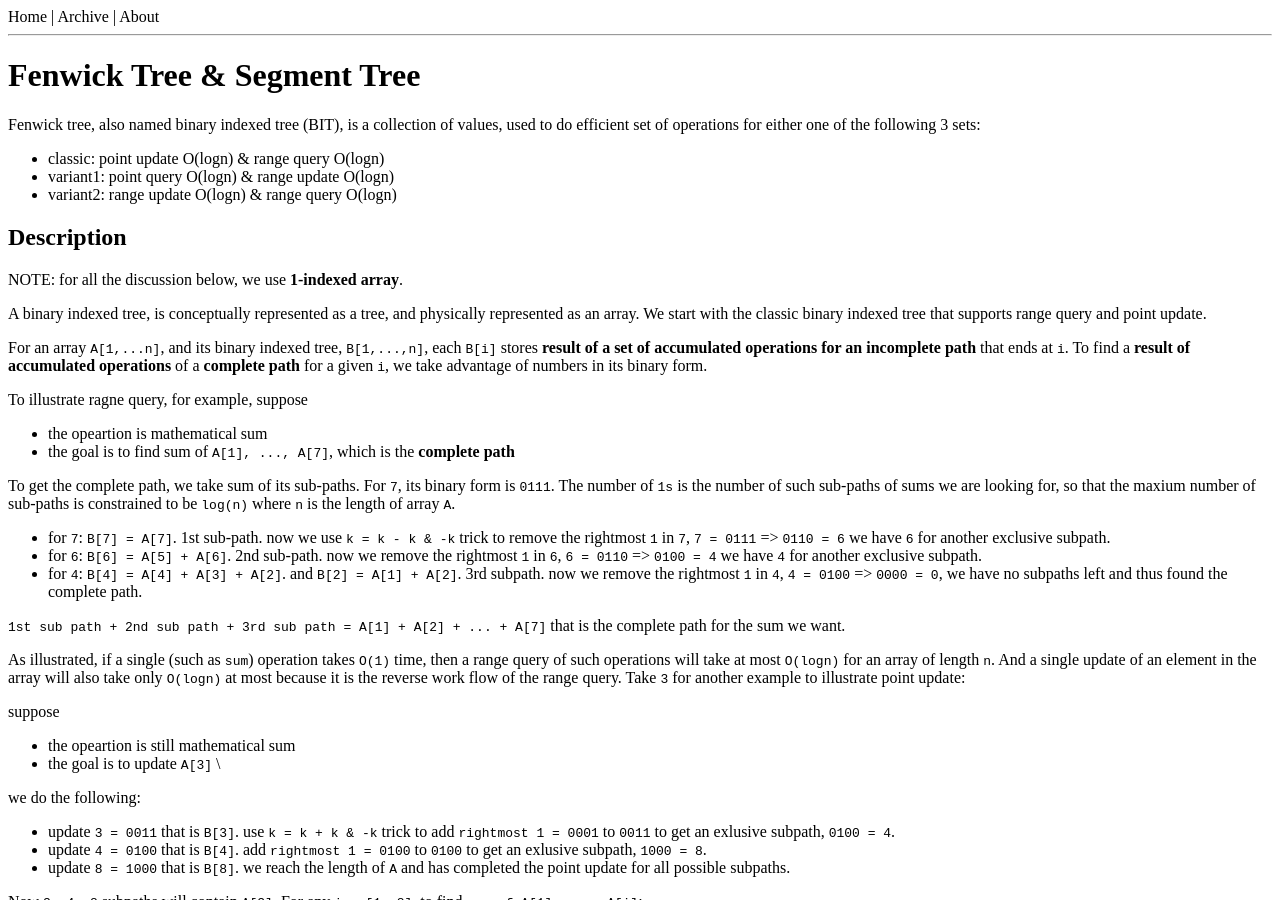
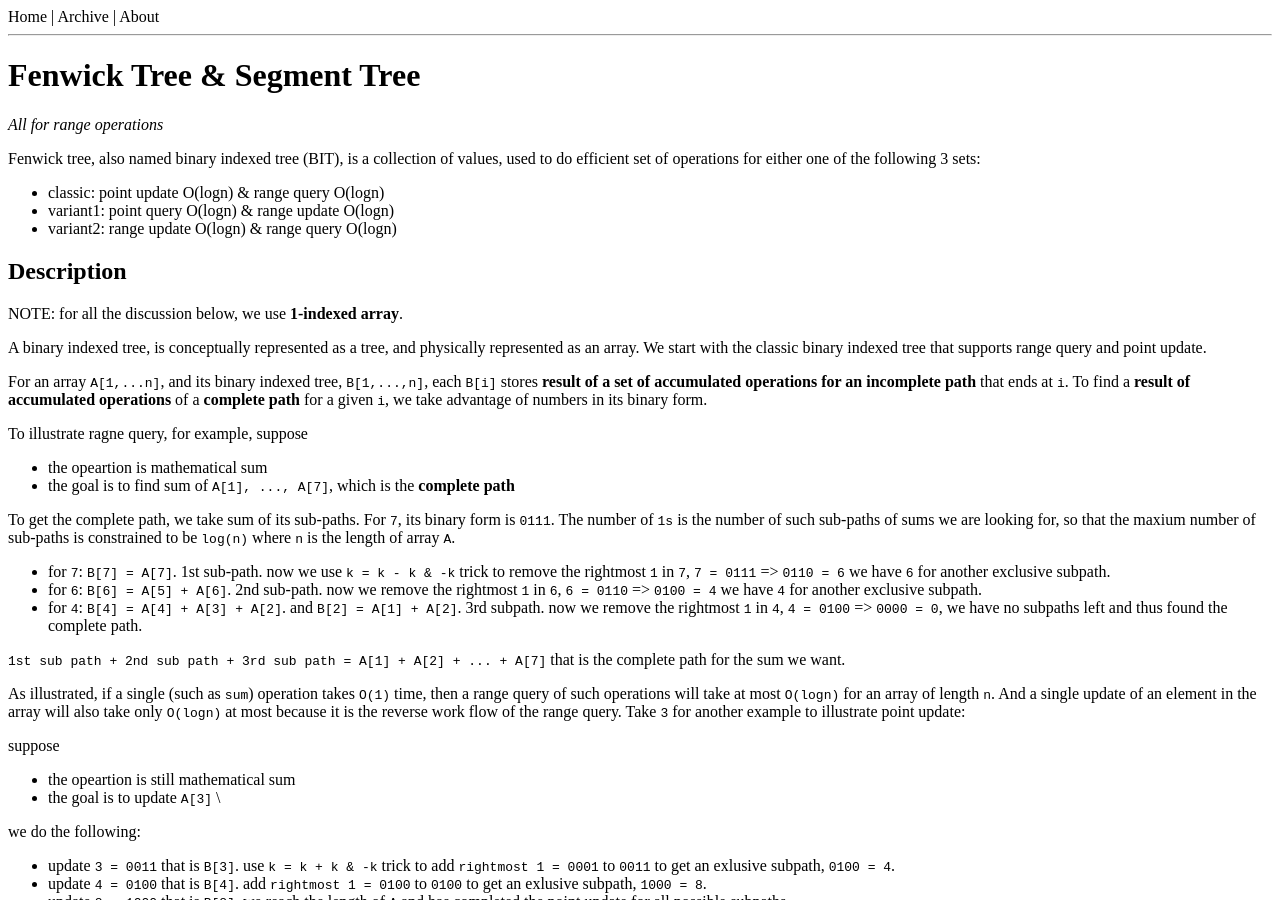
Before and after one commit to hzhaoc/hzhaoc.github.io, a Jekyll site: the page built from _posts/2023-12-30-fenwick-tree-segment-tree.md, in a window 1280 px wide and 900 px high. Built offline with Jekyll 4.4.1, drawn with Linux system fonts in a browser that asks for light colours.

Commit message:
edit article

```diff
--- a/_posts/2023-12-30-fenwick-tree-segment-tree.md
+++ b/_posts/2023-12-30-fenwick-tree-segment-tree.md
@@ -4,6 +4,8 @@ title:  "Fenwick Tree & Segment Tree"
 date:   2023-12-30 15:25:00 -0800
 brief: 'a glimpse into competitive programming'
 ---
+
+*All for range operations*
 
 Fenwick tree, also named binary indexed tree (BIT), is a collection of values, used to do efficient set of operations for either one of the following 3 sets:
 - classic:  point update O(logn) & range query  O(logn)
```
